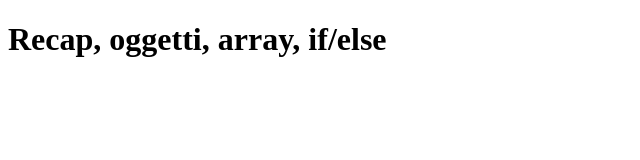
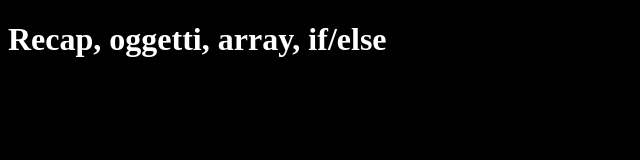
Before and after one commit to tommasopanciroli/U1-W2-D2, a plain HTML site: page index.html in a window 1280 px wide. Shown: the whole page, without its empty margins (0-640 px from the left). Drawn offline with Linux system fonts and the light colour scheme.

Commit message:
adds just a little css modify

```diff
--- /dev/null
+++ b/assets/index.css
@@ -0,0 +1,4 @@
+body {
+  background-color: black;
+  color: white;
+}
```
Also changed, not shown: index.html (+1 -0 lines).
